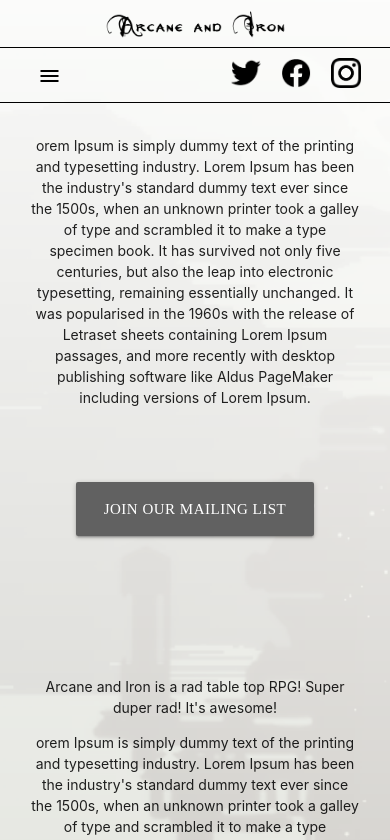
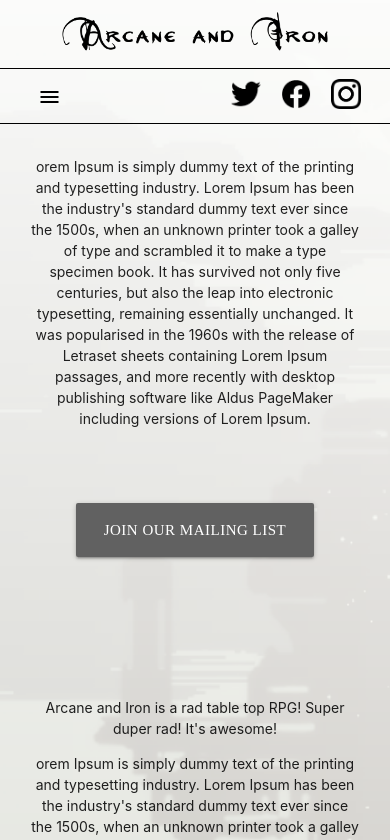
Before and after one commit to noracbyrd/arcaneandiron, a React (Create React App) app in the folder client/: page / in a window 390 px wide. Shown: the top 840 px of the page. Built offline with nearby package versions, Linux system fonts and the light colour scheme; a web font is replaced by a local one.

Commit message:
made mobile logo larger

```diff
--- a/client/src/components/Logo/style.css
+++ b/client/src/components/Logo/style.css
@@ -2,3 +2,10 @@
     width: 50%;
     padding-top: 10px;
 }
+
+@media screen and (max-width: 640px){
+    .mainLogo{
+        width: 75%;
+        padding-bottom: 5px;
+    }
+}
```
Also changed, not shown: client/src/components/Nav/style.css (line endings or trailing spaces).
